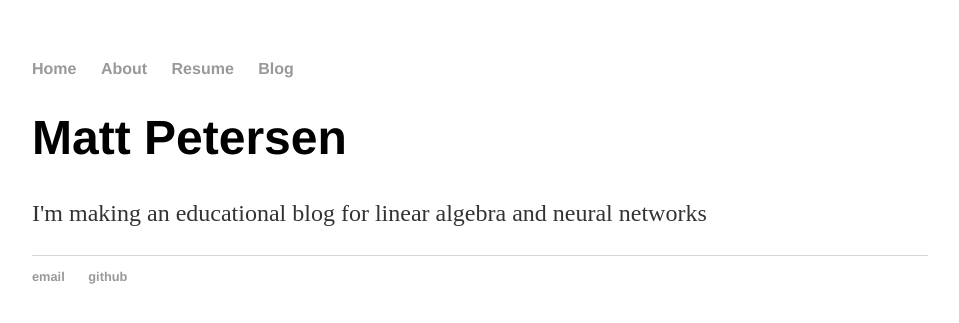
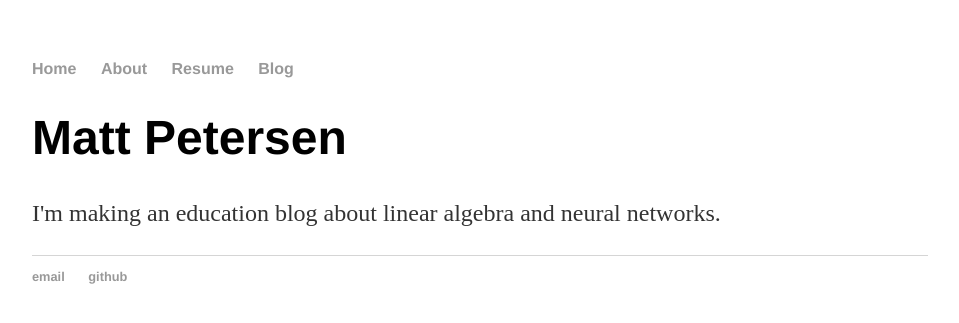
Before and after one commit to mattpetersen/mattpetersen.github.io, a Jekyll site: the page built from index.html, in a window 1280 px wide. Shown: the top 323 px of the page, without its empty margins (160-1119 px from the left). Built offline with Jekyll 4.4.1, drawn with Linux system fonts in a browser that asks for light colours.

Commit message:
More Jekyll formatting

```diff
--- a/_config.yml
+++ b/_config.yml
@@ -0,0 +1,2 @@
+name: Matt Petersen
+markdown: kramdown
--- a/_layouts/default.html
+++ b/_layouts/default.html
@@ -0,0 +1,29 @@
+<!DOCTYPE html>
+	<html>
+		<head>
+			<title>{{ page.title }}</title>
+			<!-- link to main stylesheet -->
+			<link rel="stylesheet" type="text/css" href="/css/main.css">
+		</head>
+		<body>
+			<nav>
+	    		<ul>
+	        		<li><a href="/">Home</a></li>
+		        	<li><a href="/about">About</a></li>
+	        		<li><a href="/Resume">Resume</a></li>
+	        		<li><a href="/blog">Blog</a></li>
+	    		</ul>
+			</nav>
+			<div class="container">
+
+			{{ content }}
+
+			</div><!-- /.container -->
+			<footer>
+	    		<ul>
+	        		<li><a href="mailto:peterm0273@gmail.com">email</a></li>
+	        		<li><a href="https://github.com/mattpetersen">github</a></li>
+				</ul>
+			</footer>
+		</body>
+	</html>
--- a/index.html
+++ b/index.html
@@ -1,30 +1,8 @@
-<!DOCTYPE html>
-<html>
-    <head>
-        <title>Matt Petersen</title>
-        <!-- link to main stylesheet -->
-        <link rel="stylesheet" type="text/css" href="/css/main.css">
-    </head>
-    <body>
-        <nav>
-            <ul>
-                <li><a href="/">Home</a></li>
-                <li><a href="/about">About</a></li>
-                <li><a href="/cv">Resume</a></li>
-                <li><a href="/blog">Blog</a></li>
-            </ul>
-        </nav>
-        <div class="container">
-            <div class="blurb">
-                <h1>Matt Petersen</h1>
-                <p>I'm making an educational blog for linear algebra and neural networks
-            </div><!-- /.blurb -->
-        </div><!-- /.container -->
-        <footer>
-            <ul>
-                <li><a href="mailto:peterm0273@gmail.com">email</a></li>
-                <li><a href="https://github.com/mattpetersen">github</a></li>
-            </ul>
-        </footer>
-    </body>
-</html>
+---
+layout: default
+title: Matt Petersen
+---
+<div class="blurb">
+	<h1>Matt Petersen</h1>
+	<p>I'm making an education blog about linear algebra and neural networks.</a></p>
+</div><!-- /.blurb -->
```
Also changed, not shown: _layouts/post.html (+9 -0 lines), _posts/2017-02-16-first-post.md (added, +7 -0 lines).
